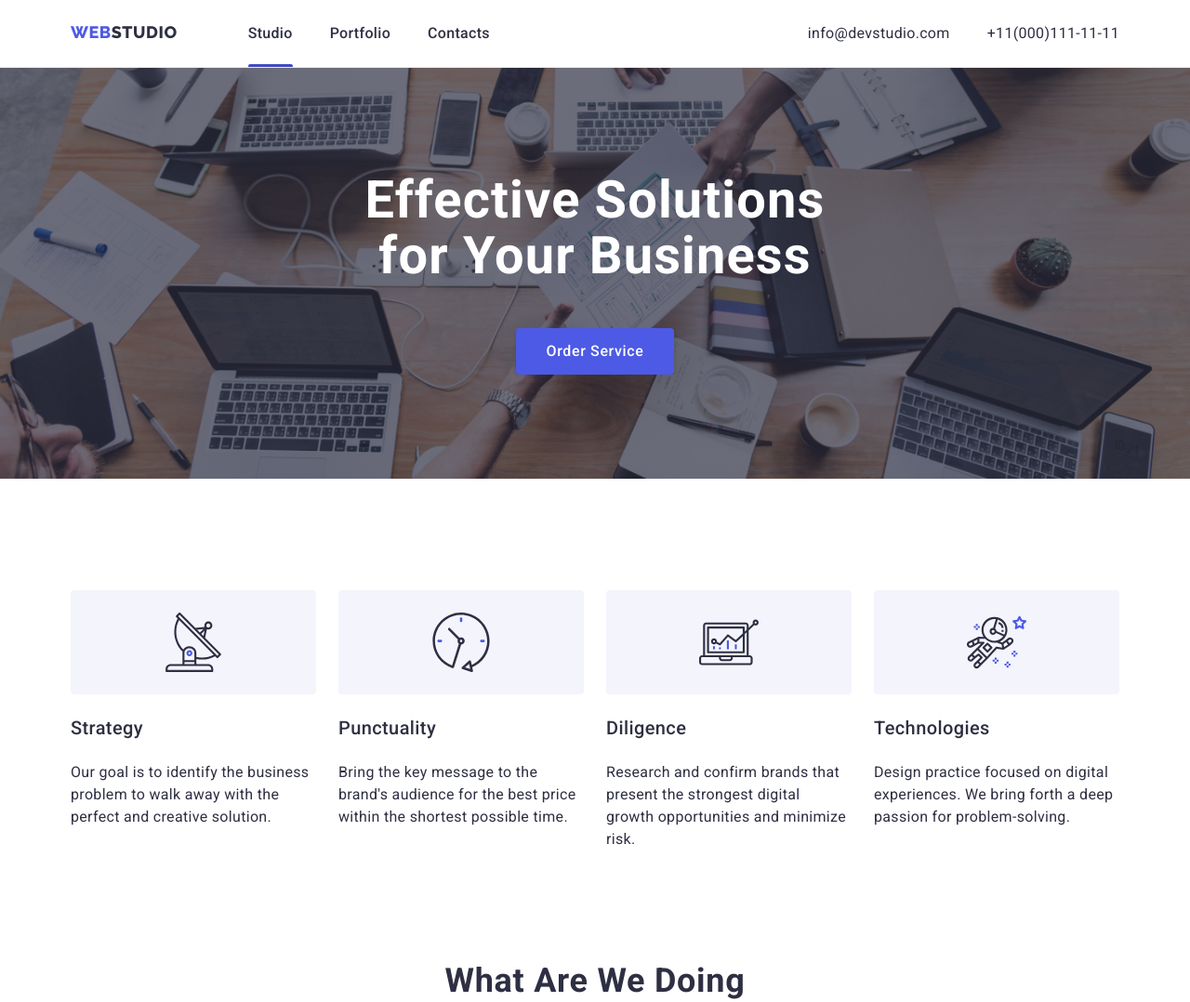
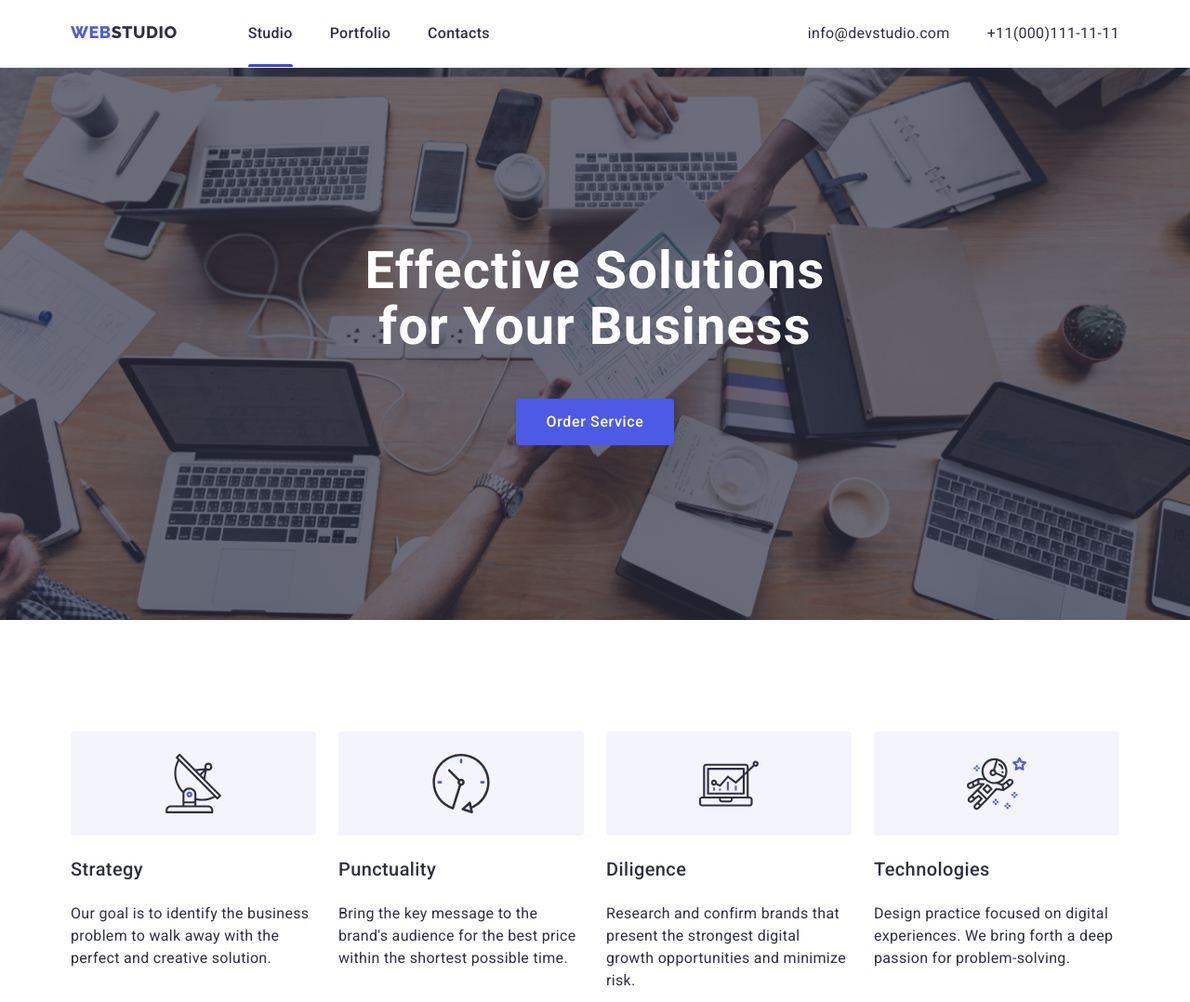
Before and after one commit to edteves/goit-markup-hw-07, a plain HTML site: page index.html in a window 1280 px wide. Shown: the top 1078 px of the page at 93% size. Drawn offline with nearby package versions, Linux system fonts and the light colour scheme.

Commit message:
update hero

```diff
--- a/css/styles.css
+++ b/css/styles.css
@@ -374,7 +374,7 @@
 	text-align: center;
 	padding-top: 112px;
 	padding-bottom: 112px;
-
+	width: 100%;
 	background: var(--navyblue, #2e2f42);
 	background-image: linear-gradient(
 			to right,
@@ -461,6 +461,11 @@
 				),
 				url(../images/people-office-d@2x.jpg);
 		}
+	}
+
+	@media screen and (min-width: 1158px) {
+		padding-top: 188px;
+		padding-bottom: 188px;
 	}
 }
 
@@ -895,12 +900,12 @@
 	justify-content: center;
 	text-align: center;
 
-	@media screen and (min-width: 375px) and (max-width: 1157px) {
+	/* @media screen and (min-width: 375px) and (max-width: 1157px) {
 		display: flex;
 		flex-direction: column;
-	}
+	} */
 
-	@media screen and (min-width: 768px) and (max-width: 1557px) {
+	@media screen and (min-width: 768px) {
 		display: flex;
 		flex-direction: row;
 		align-items: flex-start;
@@ -923,6 +928,7 @@
 		margin-bottom: 72px;
 	}
 }
+
 @media screen and (max-width: 768px) {
 	.footer-container {
 		width: 100%;
```
